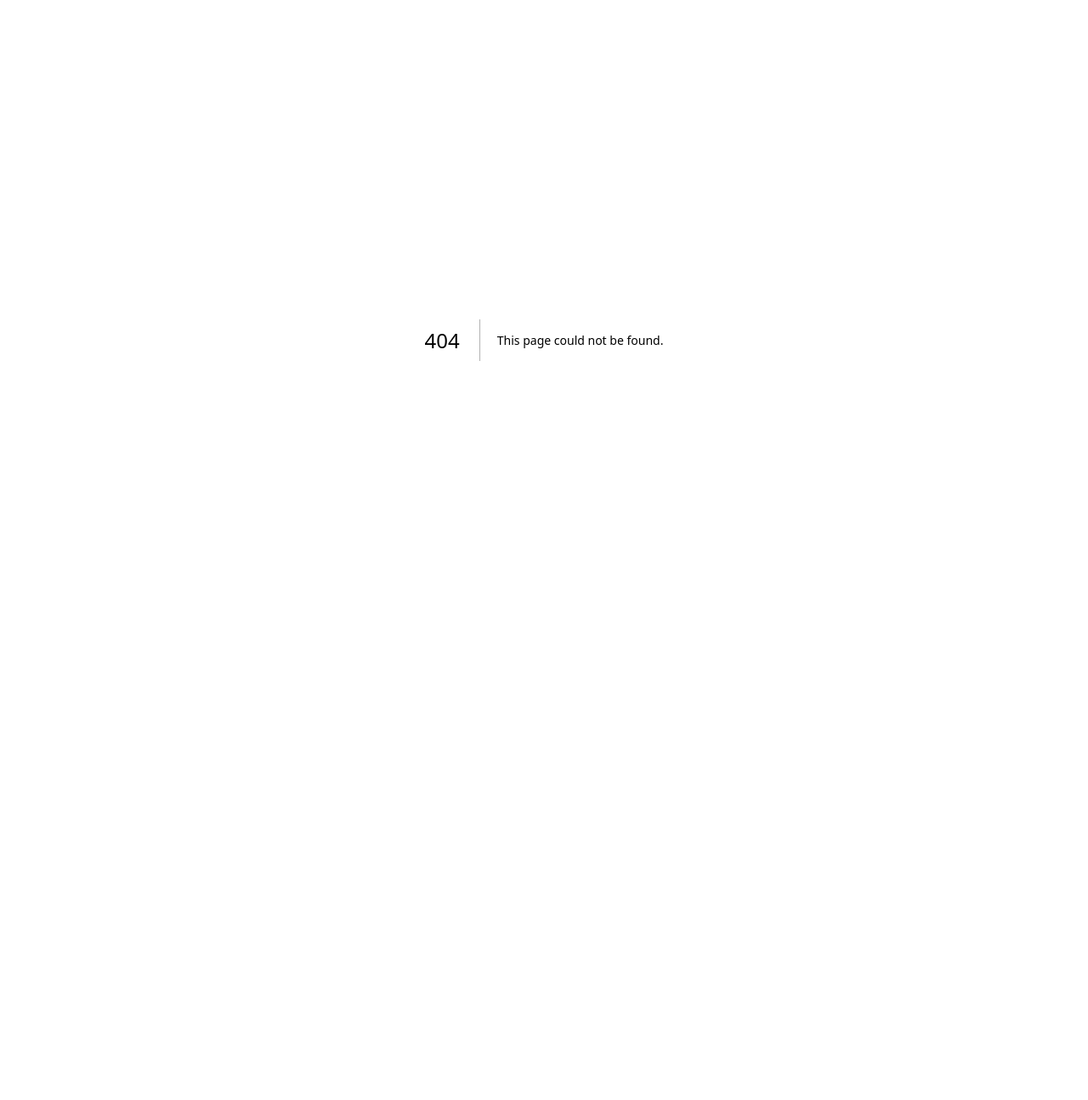
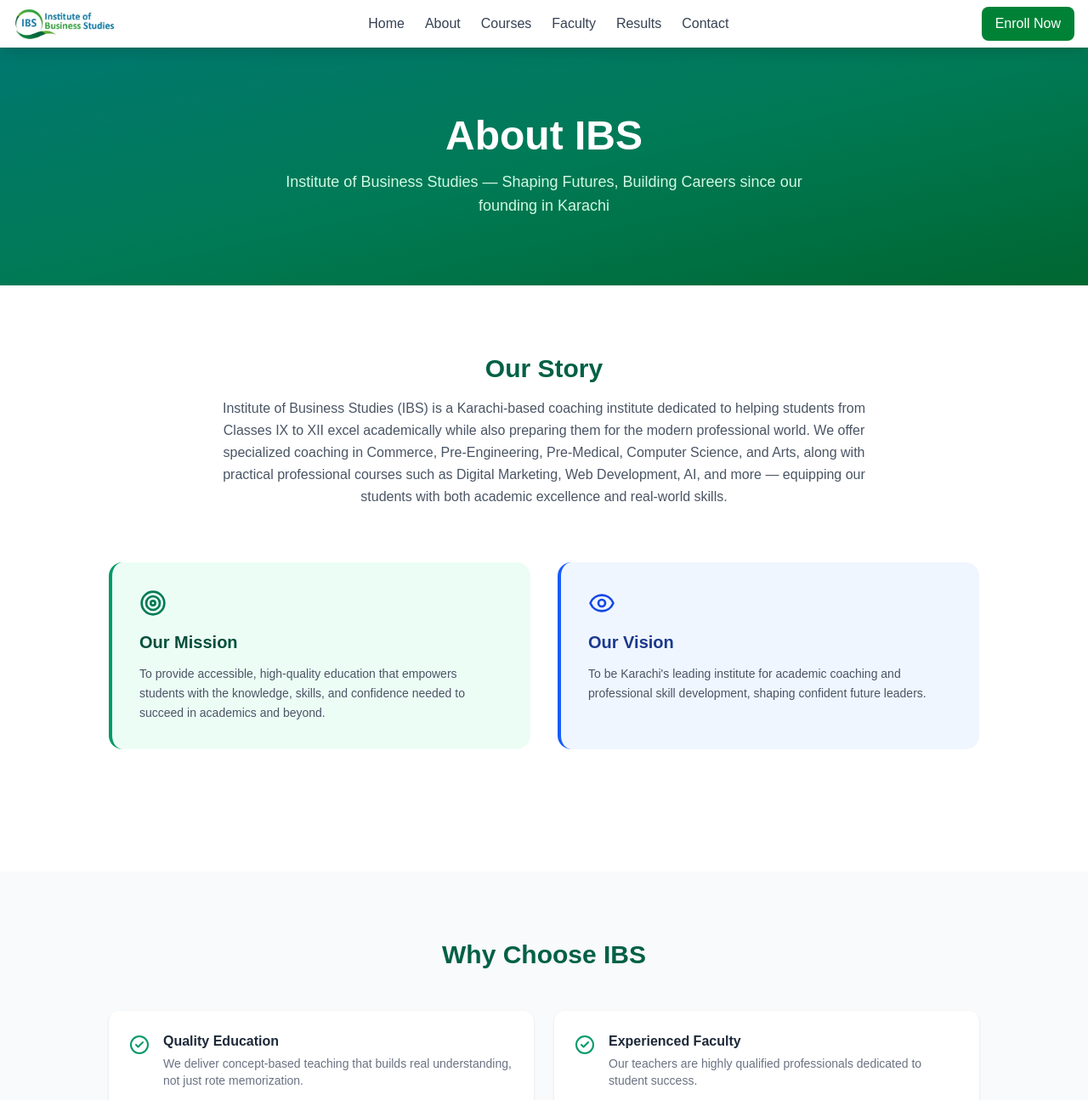
Before and after one commit to arsalannk047-max/ibs-website, a Next.js app: page /about in a window 1280 px wide. Before the commit this address had no page. Shown: the top 1295 px of the page at 85% size. Before the commit the page ends 800 px from the top, so only its background shows below. Built offline with nearby package versions, Linux system fonts and the light colour scheme.

Commit message:
add about page and complete navbar links

```diff
--- /dev/null
+++ b/app/about/page.tsx
@@ -0,0 +1,132 @@
+'use client';
+import { motion } from 'framer-motion';
+import { Target, Eye, Heart, CheckCircle2 } from 'lucide-react';
+import Navbar from '../components/Navbar';
+import Footer from '../components/Footer';
+
+const values = [
+  { title: 'Quality Education', desc: 'We deliver concept-based teaching that builds real understanding, not just rote memorization.' },
+  { title: 'Experienced Faculty', desc: 'Our teachers are highly qualified professionals dedicated to student success.' },
+  { title: 'Modern Approach', desc: 'We combine traditional academic coaching with modern professional skill courses.' },
+  { title: 'Personal Attention', desc: 'Small class sizes ensure every student gets the guidance they need.' },
+];
+
+export default function AboutPage() {
+  return (
+    <main>
+      <Navbar />
+
+      <section className="bg-gradient-to-br from-teal-700 via-emerald-700 to-green-800 text-white py-20 px-4 text-center">
+        <motion.div
+          initial={{ opacity: 0, y: -20 }}
+          animate={{ opacity: 1, y: 0 }}
+          transition={{ duration: 0.6 }}
+        >
+          <h1 className="text-5xl font-bold mb-4">About IBS</h1>
+          <p className="text-emerald-100 text-lg max-w-2xl mx-auto">
+            Institute of Business Studies — Shaping Futures, Building Careers since our founding in Karachi
+          </p>
+        </motion.div>
+      </section>
+
+      <section className="py-20 px-4 bg-white">
+        <div className="max-w-5xl mx-auto">
+          <motion.div
+            initial={{ opacity: 0, y: 20 }}
+            whileInView={{ opacity: 1, y: 0 }}
+            transition={{ duration: 0.6 }}
+            className="text-center mb-16"
+          >
+            <h2 className="text-3xl font-bold text-emerald-800 mb-4">Our Story</h2>
+            <p className="text-gray-600 leading-relaxed max-w-3xl mx-auto">
+              Institute of Business Studies (IBS) is a Karachi-based coaching institute dedicated to helping
+              students from Classes IX to XII excel academically while also preparing them for the modern
+              professional world. We offer specialized coaching in Commerce, Pre-Engineering, Pre-Medical,
+              Computer Science, and Arts, along with practical professional courses such as Digital Marketing,
+              Web Development, AI, and more — equipping our students with both academic excellence and
+              real-world skills.
+            </p>
+          </motion.div>
+
+          <div className="grid grid-cols-1 sm:grid-cols-2 gap-8 mb-16">
+            <motion.div
+              initial={{ opacity: 0, x: -30 }}
+              whileInView={{ opacity: 1, x: 0 }}
+              transition={{ duration: 0.6 }}
+              className="bg-emerald-50 p-8 rounded-2xl border-l-4 border-emerald-600"
+            >
+              <Target size={32} className="text-emerald-700 mb-4" />
+              <h3 className="text-xl font-bold text-emerald-900 mb-3">Our Mission</h3>
+              <p className="text-gray-600 text-sm leading-relaxed">
+                To provide accessible, high-quality education that empowers students with the knowledge,
+                skills, and confidence needed to succeed in academics and beyond.
+              </p>
+            </motion.div>
+
+            <motion.div
+              initial={{ opacity: 0, x: 30 }}
+              whileInView={{ opacity: 1, x: 0 }}
+              transition={{ duration: 0.6 }}
+              className="bg-blue-50 p-8 rounded-2xl border-l-4 border-blue-600"
+            >
+              <Eye size={32} className="text-blue-700 mb-4" />
+              <h3 className="text-xl font-bold text-blue-900 mb-3">Our Vision</h3>
+              <p className="text-gray-600 text-sm leading-relaxed">
+                To be Karachi&apos;s leading institute for academic coaching and professional skill development,
+                shaping confident future leaders.
+              </p>
+            </motion.div>
+          </div>
+        </div>
+      </section>
+
+      <section className="py-20 px-4 bg-gray-50">
+        <div className="max-w-5xl mx-auto">
+          <motion.h2
+            initial={{ opacity: 0, y: 20 }}
+            whileInView={{ opacity: 1, y: 0 }}
+            transition={{ duration: 0.6 }}
+            className="text-3xl font-bold text-center text-emerald-800 mb-12"
+          >
+            Why Choose IBS
+          </motion.h2>
+
+          <div className="grid grid-cols-1 sm:grid-cols-2 gap-6">
+            {values.map((value, i) => (
+              <motion.div
+                key={i}
+                initial={{ opacity: 0, y: 20 }}
+                whileInView={{ opacity: 1, y: 0 }}
+                transition={{ duration: 0.5, delay: i * 0.1 }}
+                className="flex items-start gap-4 bg-white p-6 rounded-xl shadow-sm hover:shadow-md transition-shadow"
+              >
+                <CheckCircle2 size={24} className="text-emerald-600 shrink-0 mt-1" />
+                <div>
+                  <h4 className="font-bold text-gray-800 mb-1">{value.title}</h4>
+                  <p className="text-gray-500 text-sm">{value.desc}</p>
+                </div>
+              </motion.div>
+            ))}
+          </div>
+        </div>
+      </section>
+
+      <section className="py-16 px-4 bg-emerald-800 text-center">
+        <motion.div
+          initial={{ opacity: 0, y: 20 }}
+          whileInView={{ opacity: 1, y: 0 }}
+          transition={{ duration: 0.6 }}
+        >
+          <Heart size={36} className="mx-auto mb-4 text-yellow-400" />
+          <h2 className="text-3xl font-bold text-white mb-4">Join the IBS Family</h2>
+          <p className="text-emerald-100 mb-6">Take the first step towards a brighter future with us</p>
+          <a href="/contact" className="inline-flex items-center gap-2 bg-yellow-400 text-emerald-900 font-bold px-8 py-4 rounded-xl hover:bg-yellow-300 transition-colors">
+            Get In Touch
+          </a>
+        </motion.div>
+      </section>
+
+      <Footer />
+    </main>
+  );
+}
--- a/app/components/Navbar.tsx
+++ b/app/components/Navbar.tsx
@@ -8,7 +8,7 @@ const Navbar = () => {
 
   const links = [
     { name: 'Home', href: '/' },
-    { name: 'About', href: '/' },
+    { name: 'About', href: '/about' },
     { name: 'Courses', href: '/courses' },
     { name: 'Faculty', href: '/faculty' },
     { name: 'Results', href: '/results' },
```
